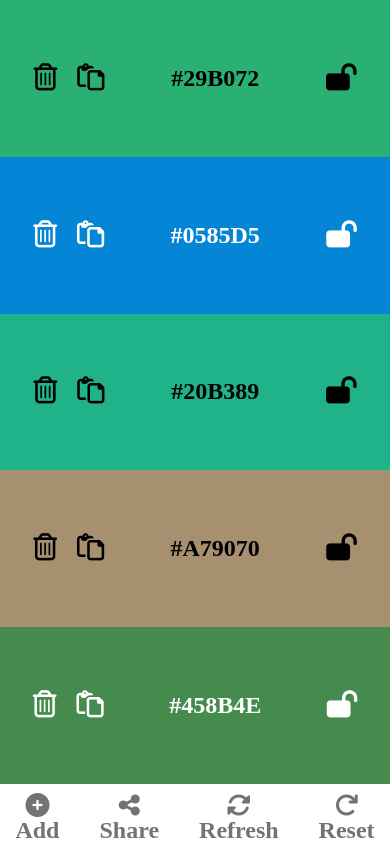
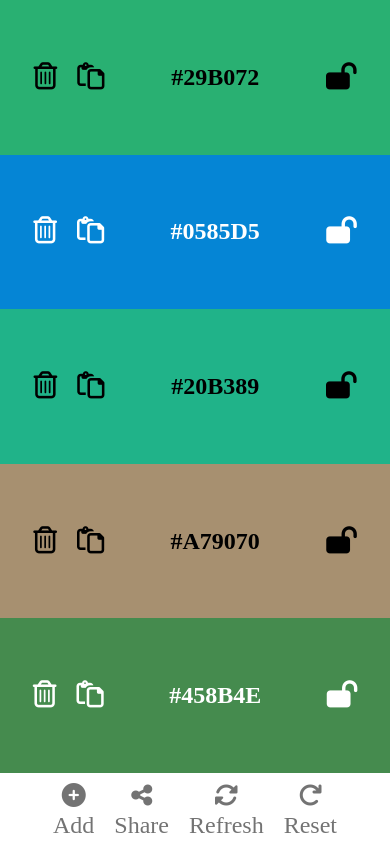
Before and after one commit to bkpp/ColorPaletteBuilder, a plain HTML site: page index.html in a window 390 px wide. Drawn offline with Linux system fonts and the light colour scheme.

Commit message:
updated styles

```diff
--- a/css/style.css
+++ b/css/style.css
@@ -1,130 +1,105 @@
+body {
 
-body {
-    height: 100vh;
-    display: flex;
     margin:0;
 }
 
 .main-container {
-    width: 100%;
+    height: 100vh;
+    display: flex;
+    flex-direction: column;
+    font-size: 1.5rem;
+    min-height: 250px;
 }
 
-.color-palette-header {
-    display: flex;
-    align-items: center;
-    width: 100%;
-    font-weight: bold;
-    font-size: 1.5rem;
-    color: rgba(0,0,0,.55);
+@media only screen and (max-width:800px) {
+    .main-container {
+        flex-direction:column-reverse;
+    }
+}
+
+.color-palette-header *{
+    list-style: none;
+    text-decoration: none;
+    display: inline;
+    color: rgba(0, 0, 0, .55);
     margin-top: 10px;
     margin-bottom: 10px;
 }
 
-@media only screen and (max-width: 800px) {
-    .color-palette-header {
-        flex-direction: column;
-        position: fixed;
-        bottom: 0;
-        margin-top: 0;
-        margin-bottom: 0;
-    }
+.color-palette-header-brand {
+    float:left;
+    margin-left: 30px;
 }
-
-.color-palette-header-brand
-{
-    display: inline-block;
-    padding-left: 50px;
-    text-decoration: none;
-    color: rgba(0,0,0,.55);
-    white-space: nowrap;
-}
-
-.color-palette-header-brand:hover
-{
-    text-decoration: none;
-    color: rgba(0,0,0,.55);
-    cursor: pointer;
-}
-
-@media only screen and (max-width: 800px) {
+@media only screen and (max-width:800px) {
     .color-palette-header-brand {
         display: none;
     }
 }
 
 .color-palette-header-operations {
-    list-style: none;
-    display: flex;
-    padding: 0;
-    margin: 0;
-    margin-left: auto;
+    float: right;
     margin-right: 30px;
 }
 
-@media only screen and (max-width: 800px) {
+@media only screen and (max-width:800px) {
     .color-palette-header-operations {
-        margin-left: 0%;
-        margin-right: 0%;
+        display: flex;
+        flex-basis: 100%;
+        justify-content: center;
+        align-items: center;
+        float: none;
+        padding: 0;
+        margin: 0;
     }
 }
 
-.color-palette-header-operations a{
-    white-space:nowrap;
-    text-decoration: none;
-    color: rgba(0,0,0,.55);
+.header-operation-item {
+    margin: 5px 10px;
+}
 
-}
-@media only screen and (max-width: 800px) {
-    .color-palette-header-operations a{
+@media only screen and (max-width:800px) {
+    .header-operation-item a *{
         display: flex;
+        justify-content: center;
         flex-direction: column;
         align-items: center;
+        margin: 5px;
     }
-}
-
-.color-palette-header-operations li {
-    padding-left: 20px;
-    padding-right: 20px;
 }
 
 .color-palette-container {
     display: flex;
     flex-direction: row;
-    height: calc(100% - 47px);
+    height: 100%;
 }
 
-@media only screen and (max-width: 800px) {
+ @media only screen and (max-width:800px) {
     .color-palette-container {
         flex-direction: column;
-        height: calc(100% - 60px);
     }
 }
 
 .color-palette-item {
-    flex: 1;
     display: flex;
     flex-direction: column;
+    align-items: center;
     justify-content: space-around;
-    align-items: center;
+    flex-basis: 100%;
 }
 
-@media only screen and (max-width: 800px) {
+@media only screen and (max-width:800px) {
     .color-palette-item {
         flex-direction: row;
     }
 }
 
-.color-palette-item-operations {
-    display: flex;
-    flex-direction: column;
-    text-align: center;
-}
-@media only screen and (max-width: 800px) {
+@media only screen and (max-width: 800px){
     .color-palette-item-operations {
+        display: flex;
         flex-direction: row;
     }
+
 }
-
 
 
 .color-palette-item-operations div {
@@ -139,6 +114,7 @@ body {
     cursor: pointer;
     border-radius: 7px;
 }
+
 
 .color-code  {
     font-size: 1.5rem;
--- a/index.html
+++ b/index.html
@@ -13,37 +13,35 @@
 </head>
 <body>
     <div class="main-container">
-        <!-- <header> -->
         <div class="color-palette-header" >
             <a class="color-palette-header-brand">Color Palette Builder</a>
             <ul class="color-palette-header-operations">
-                    <li>
-                        <a href="#" class="" id="add-color-bth">
+                <li class="header-operation-item">
+                    <a href="#" id="add-color-bth">
                         <i class="fa-solid fa-circle-plus"></i>
                         Add
                     </a>
                 </li>
-                    <li>
-                        <a href="#" class="" id="share-color-bth">
+                <li class="header-operation-item">
+                    <a href="#" id="share-color-bth">
                         <i class="fa-solid fa-share-nodes"></i>
                         Share
                     </a>
                 </li>
-                    <li>
-                        <a href="#" class="" id="refresh-color-bth">
+                <li class="header-operation-item">
+                    <a href="#"id="refresh-color-bth">
                         <i class="fa-solid fa-rotate"></i>
                         Refresh
                     </a>
                 </li>
-                    <li class="">
-                        <a href="#" class="" id="reset-color-bth">
+                <li class="header-operation-item">
+                    <a href="#" id="reset-color-bth">
                         <i class="fa-solid fa-arrow-rotate-right"></i>
                         Reset
                     </a>
                 </li>
             </ul>
         </div>
-        <!-- </header> -->
         <div class="color-palette-container"></div>
     </div>
 
```
Lines whose indentation alone changed are shown as unchanged.
